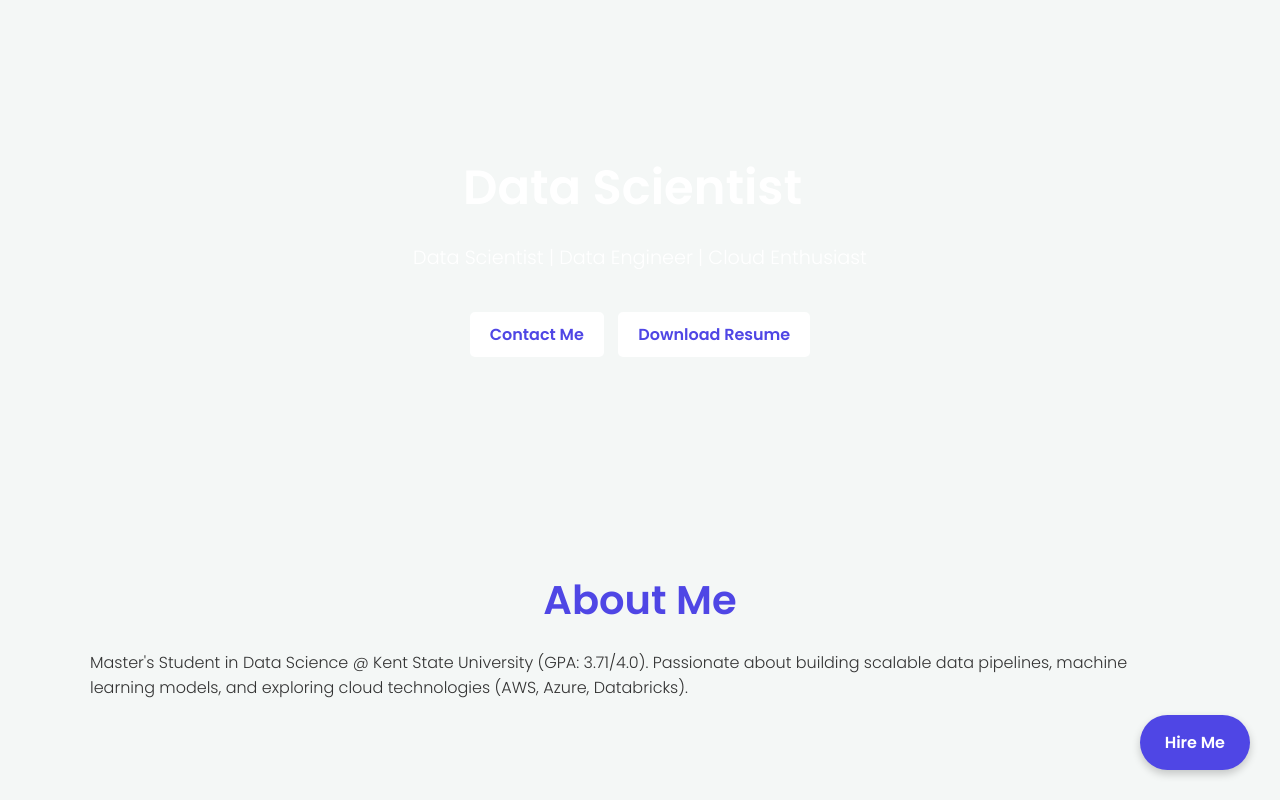
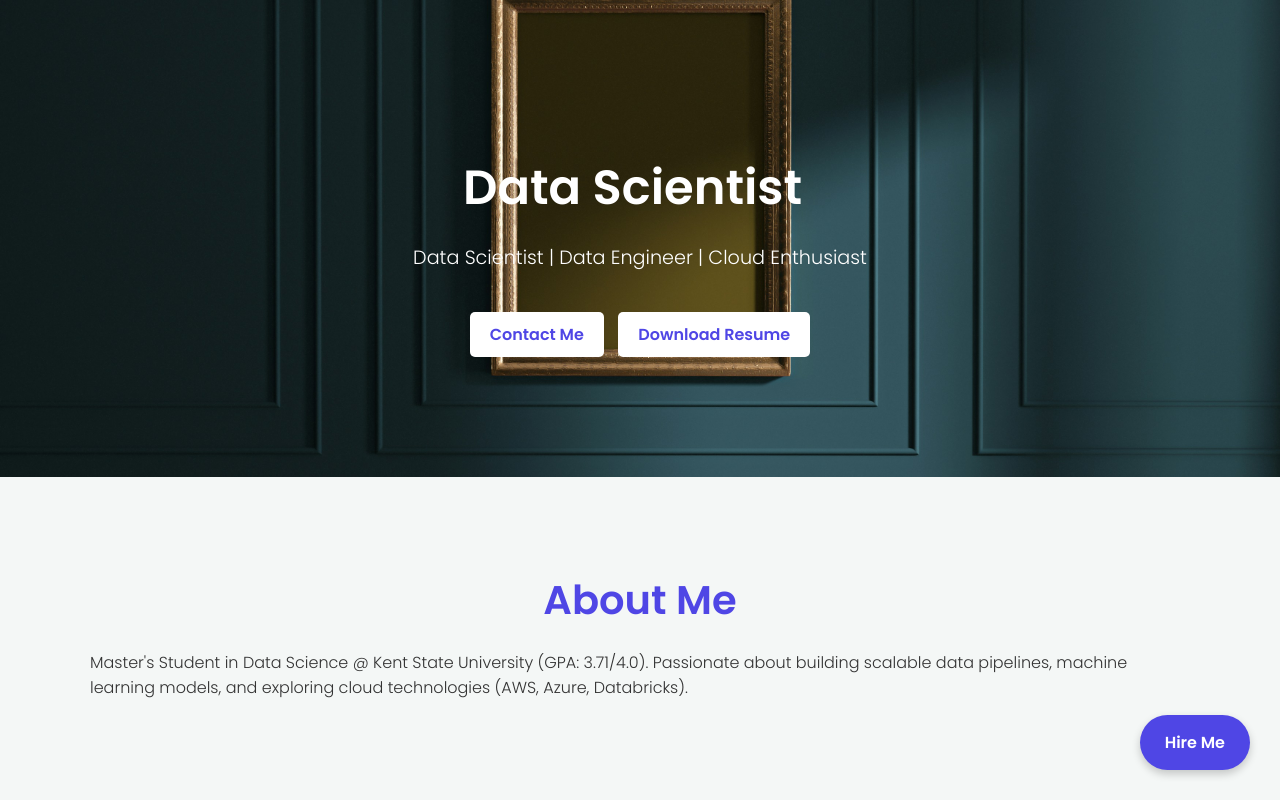
Before and after one commit to Dharma2000/portfolio, a plain HTML site: page index.html in a window 1280 px wide. Shown: the top 800 px of the page. Drawn offline with nearby package versions, Linux system fonts and the light colour scheme.

Commit message:
Update style.css

```diff
--- a/style.css
+++ b/style.css
@@ -10,7 +10,7 @@ header.hero {
   color: white;
   text-align: center;
   padding: 120px 20px;
-  background-image: url('images/background.png');
+  background-image: url('images/background.jpg');
   background-size: cover;
   background-position: center;
 }
```
